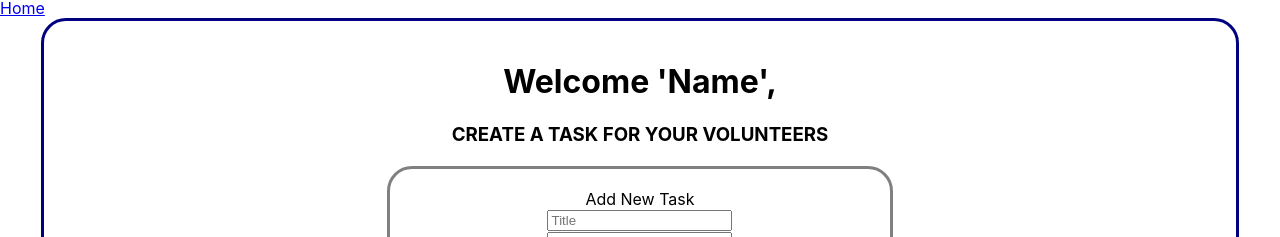
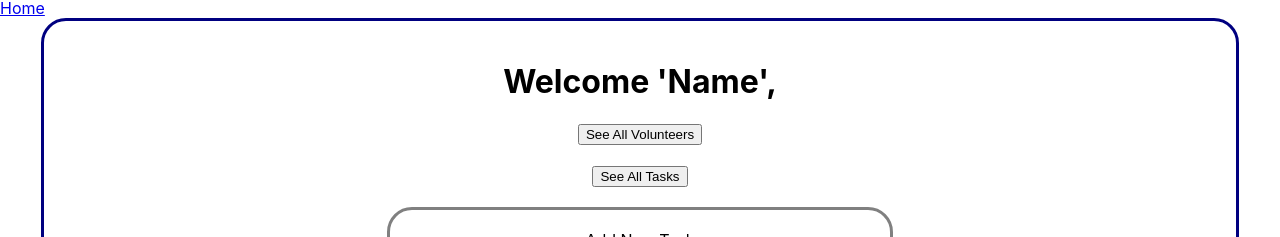
Before and after one commit to Build-Week-September-Part-Time/Front-End, a React (Create React App) app: page /admin-home in a window 1280 px wide. Shown: the part 184-421 px from the top of the page. Built offline with nearby package versions, Linux system fonts and the light colour scheme; no server answers.

Commit message:
admin dashboard slight changes

```diff
--- a/src/components/SignUp.js
+++ b/src/components/SignUp.js
@@ -33,7 +33,7 @@ let states = ["Alaska",
     "Mississippi",
     "Montana",
     "North Carolina",
-    " North Dakota",
+    "North Dakota",
     "Nebraska",
     "New Hampshire",
     "New Jersey",
--- a/src/components/admin/AdminHome.js
+++ b/src/components/admin/AdminHome.js
@@ -22,11 +22,15 @@ const Container = styled.div`
 function AdminHome() {
 const {getTask} = useContext(TaskListContext)
 
+
     return (
 
             <Container>
                 <h1>Welcome 'Name',</h1>
-                <h3>CREATE A TASK FOR YOUR VOLUNTEERS</h3>
+                <button>See All Volunteers</button>
+                <br/>
+                <br/>
+                <button>See All Tasks</button>
                 <TaskForm/>
                 <TaskList/>
             </Container>
--- a/src/components/admin/TaskForm.js
+++ b/src/components/admin/TaskForm.js
@@ -1,4 +1,6 @@
 import React, {useContext, useState} from 'react'
+import axiosWithAuth from "../../utils/axiosWithAuth"
+
 import styled from 'styled-components'
 import { TaskListContext } from '../../contexts/TaskListContext'
 
@@ -33,10 +35,10 @@ const TaskForm = () => {
     //     setTitle('')
     // }
 
-    // const postNewTodo = todo =>{
-    //     axios
-    //     .post()
-    // }
+    const postNewTask = task =>{
+        axiosWithAuth()
+        .post("https://upgrade-tutor.herokuapp.com/dashboard/assignTasks")
+    }
 
     return (
         <Container>
```
Also changed, not shown: 1 other file (tests, documents, lock files or other folders).
